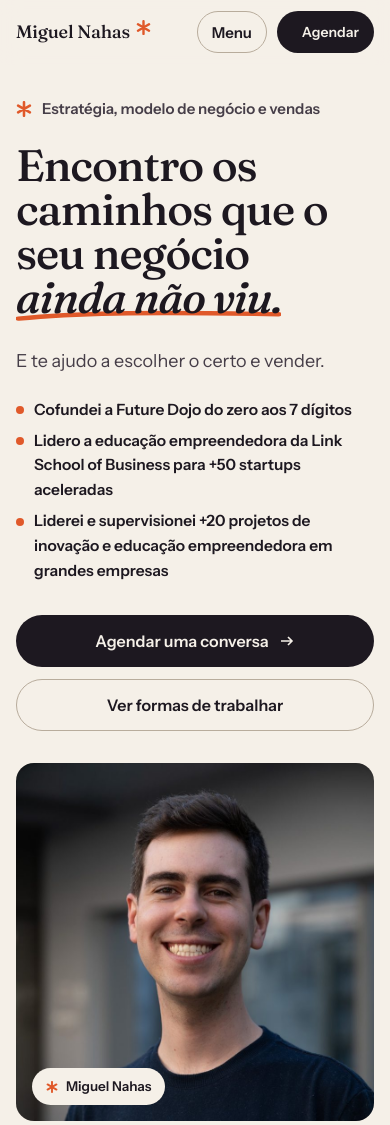
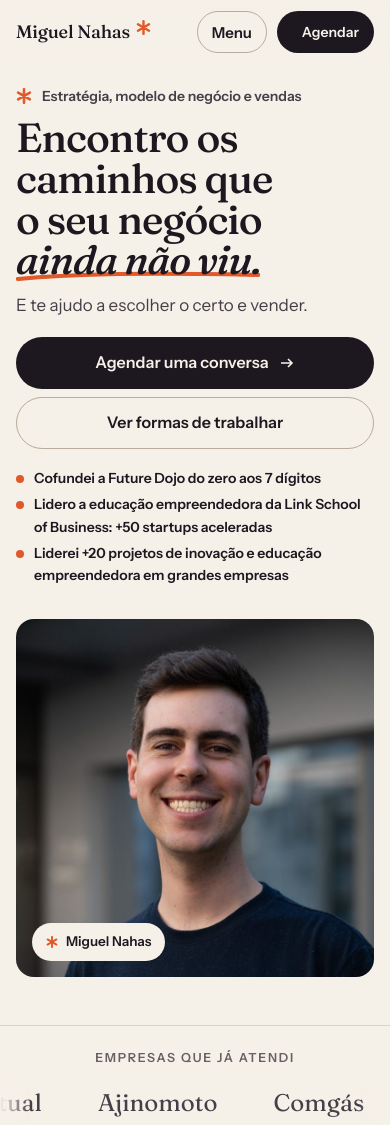
Before and after one commit to miguelsnahas-ai/miguelsnahas-ai.github.io, a plain HTML site: page index.html in a window 390 px wide. Shown: the top 1125 px of the page. Drawn offline with Linux system fonts and the light colour scheme.

Commit message:
Home: hero cabe na primeira tela, com os CTAs visíveis
Título e espaçamentos se ajustam à altura da tela, foto limitada à
altura disponível, credenciais mais curtas e, no celular, os botões
sobem para antes das credenciais.

Co-Authored-By: Claude Opus 5.5 <noreply@anthropic.com>
Claude-Session: https://claude.ai/code/session_01Wow97CXGNUyNqw1nX8bET8

```diff
--- a/index.html
+++ b/index.html
@@ -182,19 +182,19 @@
   @media (max-width: 350px) { .brand { font-size: 16px; } .nav-toggle { padding: 8px 10px; } }
 
   /* ============================ HERO ============================ */
-  .hero { padding: clamp(32px, 6vw, 80px) 0 clamp(56px, 8vw, 96px); }
-  .hero-grid { display: grid; grid-template-columns: 1.2fr 0.8fr; gap: clamp(32px, 6vw, 80px); align-items: center; }
-  .hero-kicker { font-weight: 600; font-size: 15px; color: var(--ink-soft); display: flex; align-items: center; gap: 10px; margin-bottom: 22px; }
+  .hero { padding: clamp(20px, 3.2vw, 44px) 0 clamp(48px, 6vw, 80px); }
+  .hero-grid { display: grid; grid-template-columns: minmax(0, 1.45fr) minmax(0, 0.75fr); gap: clamp(32px, 5vw, 72px); align-items: center; }
+  .hero-kicker { font-weight: 600; font-size: 15px; color: var(--ink-soft); display: flex; align-items: center; gap: 10px; margin-bottom: 14px; }
   .hero-kicker .ast { width: 16px; height: 16px; }
-  .hero-title { font-size: clamp(44px, 6.8vw, 88px); line-height: 1.0; max-width: 12ch; letter-spacing: -0.025em; }
-  .hero-sub { margin-top: 28px; font-size: clamp(18px, 1.8vw, 21px); color: var(--ink-soft); max-width: 46ch; }
+  .hero-title { font-size: clamp(40px, min(5.4vw, 8.4vh), 76px); line-height: 1.0; max-width: 15ch; letter-spacing: -0.025em; text-wrap: balance; }
+  .hero-sub { margin-top: 18px; font-size: clamp(18px, 1.8vw, 21px); color: var(--ink-soft); max-width: 46ch; }
   .hero-sub + .hero-sub { margin-top: 14px; font-size: 17px; color: var(--muted); }
-  .hero-cred { margin-top: 22px; display: grid; gap: 6px; font-size: 15.5px; font-weight: 600; color: var(--ink); }
+  .hero-cred { margin-top: 16px; display: grid; gap: 4px; font-size: 15px; font-weight: 600; color: var(--ink); }
   .hero-cred span { position: relative; padding-left: 18px; }
   .hero-cred span::before { content: ""; position: absolute; left: 0; top: .55em; width: 8px; height: 8px; border-radius: 50%; background: var(--pers); }
-  .hero-actions { margin-top: 32px; display: flex; flex-wrap: wrap; gap: 12px; }
+  .hero-actions { margin-top: 24px; display: flex; flex-wrap: wrap; gap: 12px; }
   .hero-figure { margin: 0; position: relative; }
-  .hero-figure img { width: 100%; height: auto; aspect-ratio: 4 / 5; object-fit: cover; object-position: center 22%; border-radius: 18px; background: var(--sand); }
+  .hero-figure img { width: 100%; height: auto; max-height: calc(100svh - var(--header-h) - 72px); aspect-ratio: 4 / 5; object-fit: cover; object-position: center 22%; border-radius: 18px; background: var(--sand); }
   .hero-figure figcaption {
     position: absolute; left: 16px; bottom: 16px; display: inline-flex; align-items: center; gap: 8px;
     background: var(--paper); color: var(--ink); border-radius: 999px; padding: 8px 14px;
@@ -220,10 +220,20 @@
   @media (max-width: 860px) {
     .hero-grid { grid-template-columns: 1fr; }
     .hero-figure { max-width: 440px; }
-    .hero-figure img { aspect-ratio: 1 / 1; object-position: center 18%; }
+    .hero-figure img { aspect-ratio: 1 / 1; max-height: none; object-position: center 18%; }
+    .hero-grid > div:first-child { display: flex; flex-direction: column; }
+    .hero-actions { order: 4; margin-top: 20px; }
+    .hero-cred { order: 5; margin-top: 18px; }
     .audiences { grid-template-columns: 1fr; }
   }
-  @media (max-width: 480px) { .hero-actions .btn { width: 100%; } }
+  @media (max-width: 480px) {
+    .hero-actions .btn { width: 100%; }
+    .hero-title { font-size: clamp(34px, min(10.4vw, 6.2vh), 44px); }
+    .hero-kicker { margin-bottom: 10px; font-size: 14px; }
+    .hero-sub { margin-top: 12px; font-size: 17px; }
+    .hero-actions { gap: 8px; margin-top: 18px; }
+    .hero-cred { font-size: 14px; }
+  }
 
   /* ============================ DESAFIO ============================ */
   .challenge { border-top: 1px solid var(--line); }
@@ -474,7 +484,7 @@
         <p class="hero-kicker"><svg class="ast" aria-hidden="true"><use href="#ast"/></svg>Estratégia, modelo de negócio e vendas</p>
         <h1 class="hero-title" id="hero-title">Encontro os caminhos que o seu negócio <span class="mark">ainda não viu.</span></h1>
         <p class="hero-sub">E te ajudo a escolher o certo e vender.</p>
-        <p class="hero-cred"><span>Cofundei a Future Dojo do zero aos 7 dígitos</span><span>Lidero a educação empreendedora da Link School of Business para +50 startups aceleradas</span><span>Liderei e supervisionei +20 projetos de inovação e educação empreendedora em grandes empresas</span></p>
+        <p class="hero-cred"><span>Cofundei a Future Dojo do zero aos 7 dígitos</span><span>Lidero a educação empreendedora da Link School of Business: +50 startups aceleradas</span><span>Liderei +20 projetos de inovação e educação empreendedora em grandes empresas</span></p>
         <div class="hero-actions">
           <a class="btn btn-primary" href="#agendar" data-schedule data-cta="hero_schedule">Agendar uma conversa
             <svg viewBox="0 0 16 16" fill="none" stroke="currentColor" stroke-width="1.6" aria-hidden="true"><path d="M2 8h11M9 4l4 4-4 4"/></svg></a>
```
